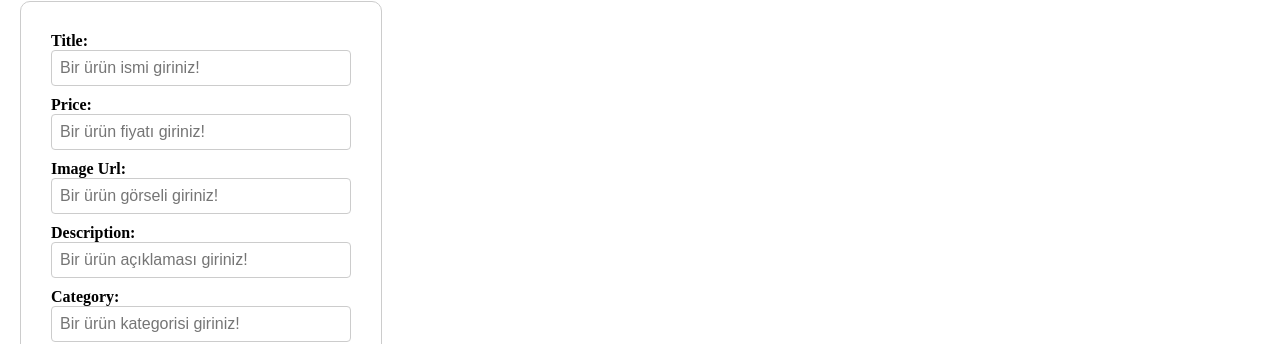
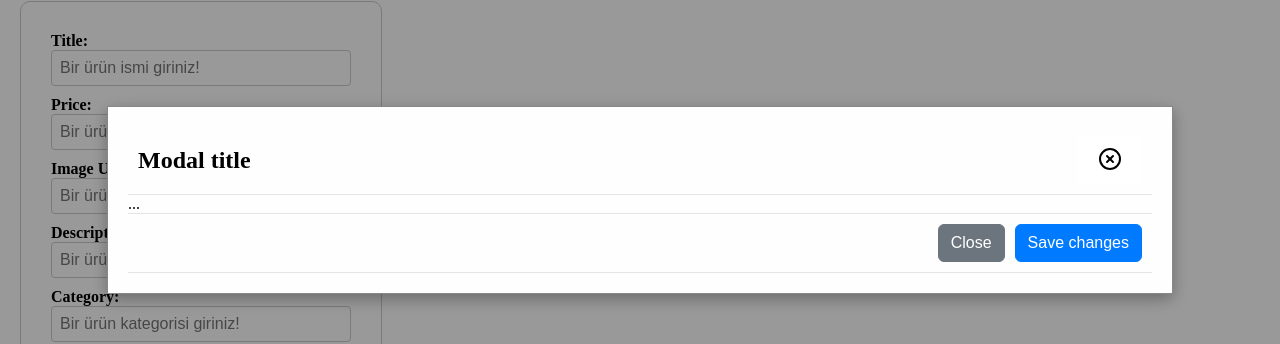
Before and after one commit to eminbasbayan/react-bootcamp8, a React (Vite) app: page / in a window 1280 px wide. Shown: the part 86-430 px from the top of the page. Built offline with nearby package versions, Linux system fonts and the light colour scheme.

Commit message:
modal component yapısıc - lucide icons kullanımı

```diff
--- a/package.json
+++ b/package.json
@@ -10,6 +10,7 @@
     "preview": "vite preview"
   },
   "dependencies": {
+    "lucide-react": "^0.544.0",
     "react": "^19.1.1",
     "react-dom": "^19.1.1"
   },
--- a/src/App.jsx
+++ b/src/App.jsx
@@ -1,10 +1,12 @@
 import Products from './components/Products/Products';
 import Button from './components/UI/Button';
+import Modal from './components/UI/Modal';
 
 function App() {
   return (
     <div className="container">
       <Products />
+      <Modal />
     </div>
   );
 }
--- /dev/null
+++ b/src/components/UI/Modal.css
@@ -0,0 +1,84 @@
+.modal {
+  position: fixed;
+  z-index: 1;
+  left: 0;
+  top: 0;
+  width: 100%;
+  height: 100%;
+  overflow: auto;
+  background-color: rgb(0, 0, 0);
+  background-color: rgba(0, 0, 0, 0.4);
+}
+
+.modal-content {
+  background-color: #fefefe;
+  margin: 15% auto;
+  padding: 20px;
+  border: 1px solid #888;
+  width: 80%;
+  box-shadow: 0 5px 15px rgba(0, 0, 0, 0.3);
+  animation: modalopen 0.4s;
+}
+
+@keyframes modalopen {
+  from {
+    opacity: 0;
+  }
+  to {
+    opacity: 1;
+  }
+}
+
+.modal-header,
+.modal-footer {
+  display: flex;
+  justify-content: space-between;
+  align-items: center;
+  padding: 10px;
+  border-bottom: 1px solid #e5e5e5;
+}
+
+.modal-header {
+  border-bottom: 1px solid #e5e5e5;
+}
+
+.modal-footer {
+  border-top: 1px solid #e5e5e5;
+  justify-content: flex-end;
+  gap: 10px;
+}
+
+.modal-title {
+  margin: 0;
+  font-size: 1.5rem;
+}
+
+.close-button {
+  color: #aaa;
+  font-size: 28px;
+  font-weight: bold;
+  cursor: pointer;
+}
+
+.close-button:hover,
+.close-button:focus {
+  color: black;
+  text-decoration: none;
+}
+
+.btn-close {
+  padding: 10px 20px;
+  border: none;
+  cursor: pointer;
+  background-color: white;
+}
+
+.btn-secondary {
+  background-color: #6c757d;
+  color: white;
+}
+
+.btn-primary {
+  background-color: #007bff;
+  color: white;
+}
--- /dev/null
+++ b/src/components/UI/Modal.jsx
@@ -0,0 +1,29 @@
+
+import { CircleX } from 'lucide-react';
+import "./Modal.css";
+
+const Modal = () => {
+  return (
+    <div class="modal fade">
+    <div class="modal-dialog">
+      <div class="modal-content">
+        <div class="modal-header">
+          <h1 class="modal-title fs-5">Modal title</h1>
+          <button type="button" class="btn-close">
+            <CircleX />
+          </button>
+        </div>
+        <div class="modal-body">
+          ...
+        </div>
+        <div class="modal-footer">
+          <button type="button" class="btn btn-secondary">Close</button>
+          <button type="button" class="btn btn-primary">Save changes</button>
+        </div>
+      </div>
+    </div>
+  </div>
+  )
+}
+
+export default Modal
```
Also changed, not shown: 1 other file (tests, documents, lock files or other folders).
